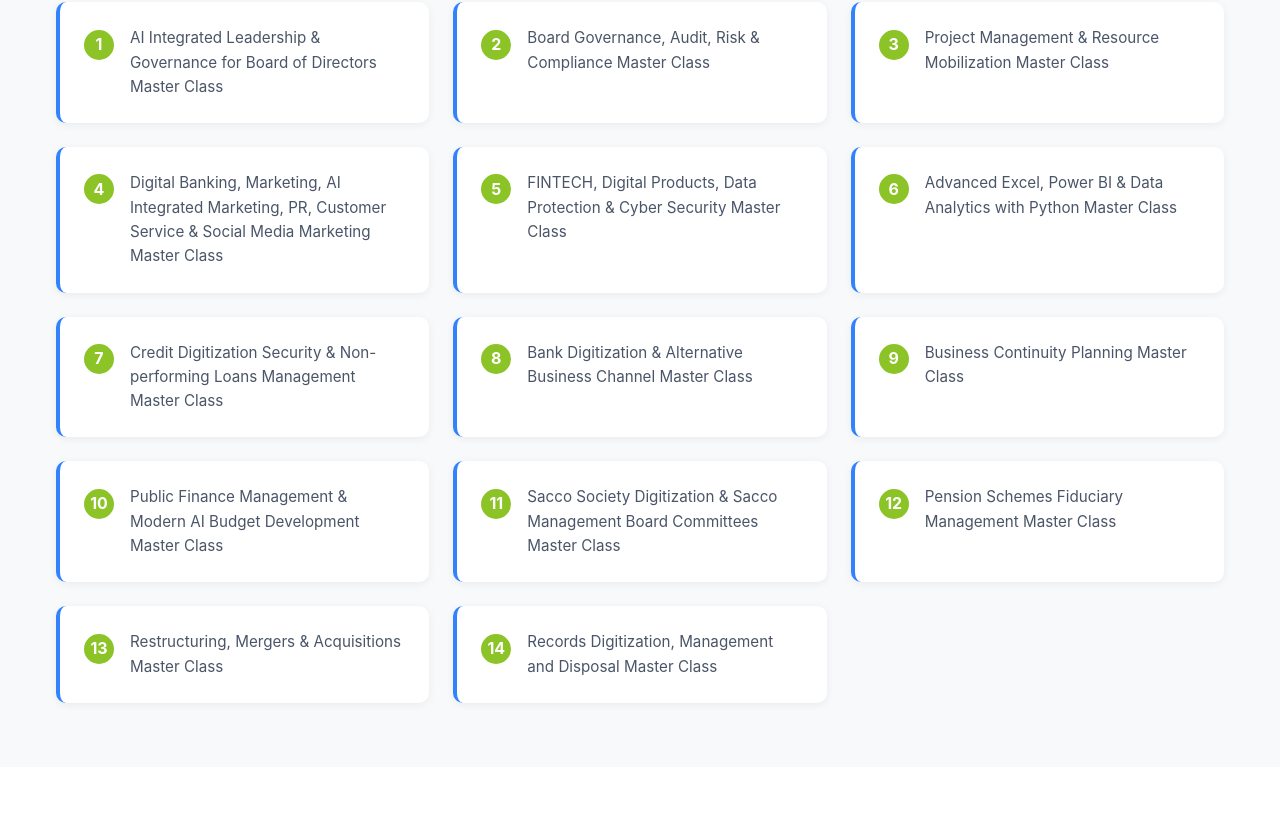
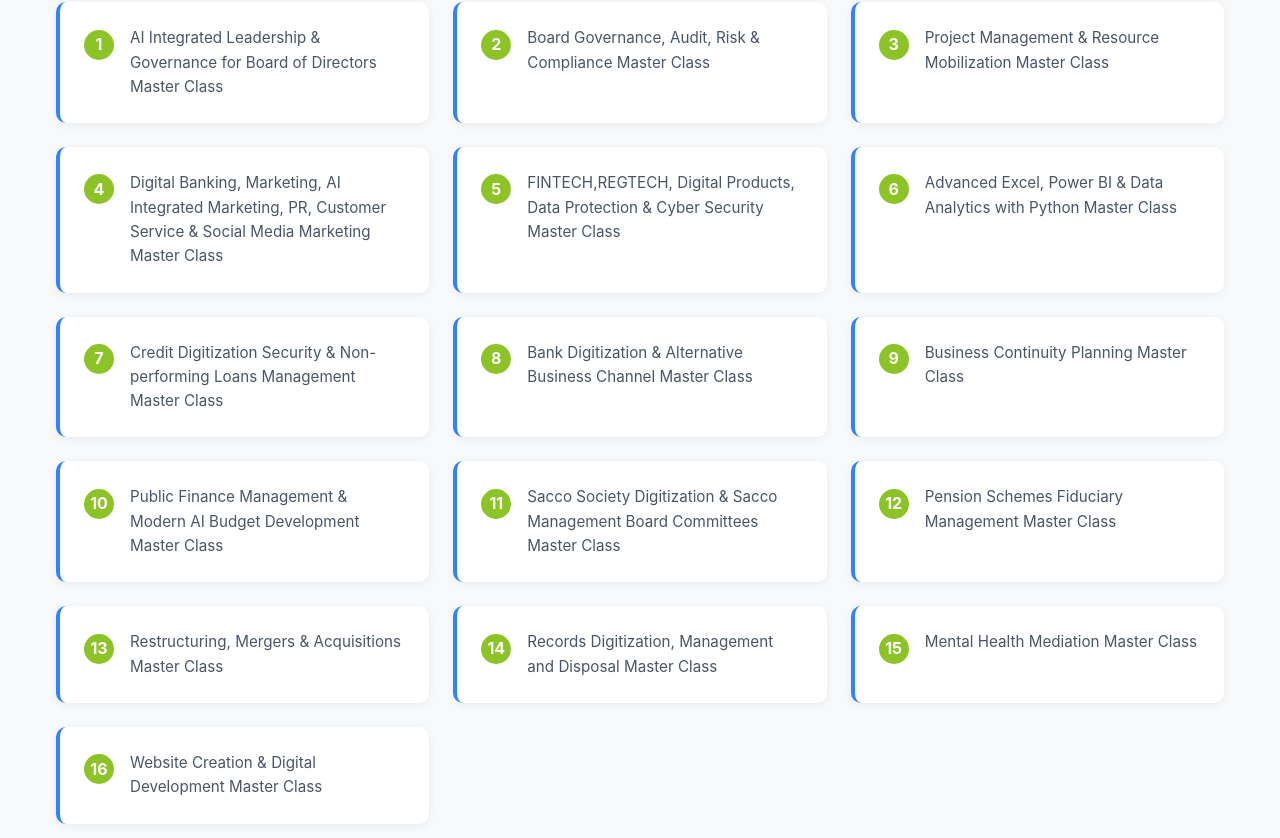
Before and after one commit to Maundu-Anthony/asfam-consultancy-limited, a React (Create React App) app: page /services in a window 1280 px wide. Shown: the part 4342-5180 px from the top of the page. Built offline with nearby package versions, Linux system fonts and the light colour scheme.

Commit message:
5th commit

```diff
--- a/src/pages/Services.js
+++ b/src/pages/Services.js
@@ -51,7 +51,7 @@
     'Board Governance, Audit, Risk & Compliance Master Class',
     'Project Management & Resource Mobilization Master Class',
     'Digital Banking, Marketing, AI Integrated Marketing, PR, Customer Service & Social Media Marketing Master Class',
-    'FINTECH, Digital Products, Data Protection & Cyber Security Master Class',
+    'FINTECH,REGTECH, Digital Products, Data Protection & Cyber Security Master Class',
     'Advanced Excel, Power BI & Data Analytics with Python Master Class',
     'Credit Digitization Security & Non-performing Loans Management Master Class',
     'Bank Digitization & Alternative Business Channel Master Class',
@@ -60,7 +60,9 @@
     'Sacco Society Digitization & Sacco Management Board Committees Master Class',
     'Pension Schemes Fiduciary Management Master Class',
     'Restructuring, Mergers & Acquisitions Master Class',
-    'Records Digitization, Management and Disposal Master Class'
+    'Records Digitization, Management and Disposal Master Class',
+    'Mental Health Mediation Master Class',
+    'Website Creation & Digital Development Master Class'
   ];
 
   return (
```
